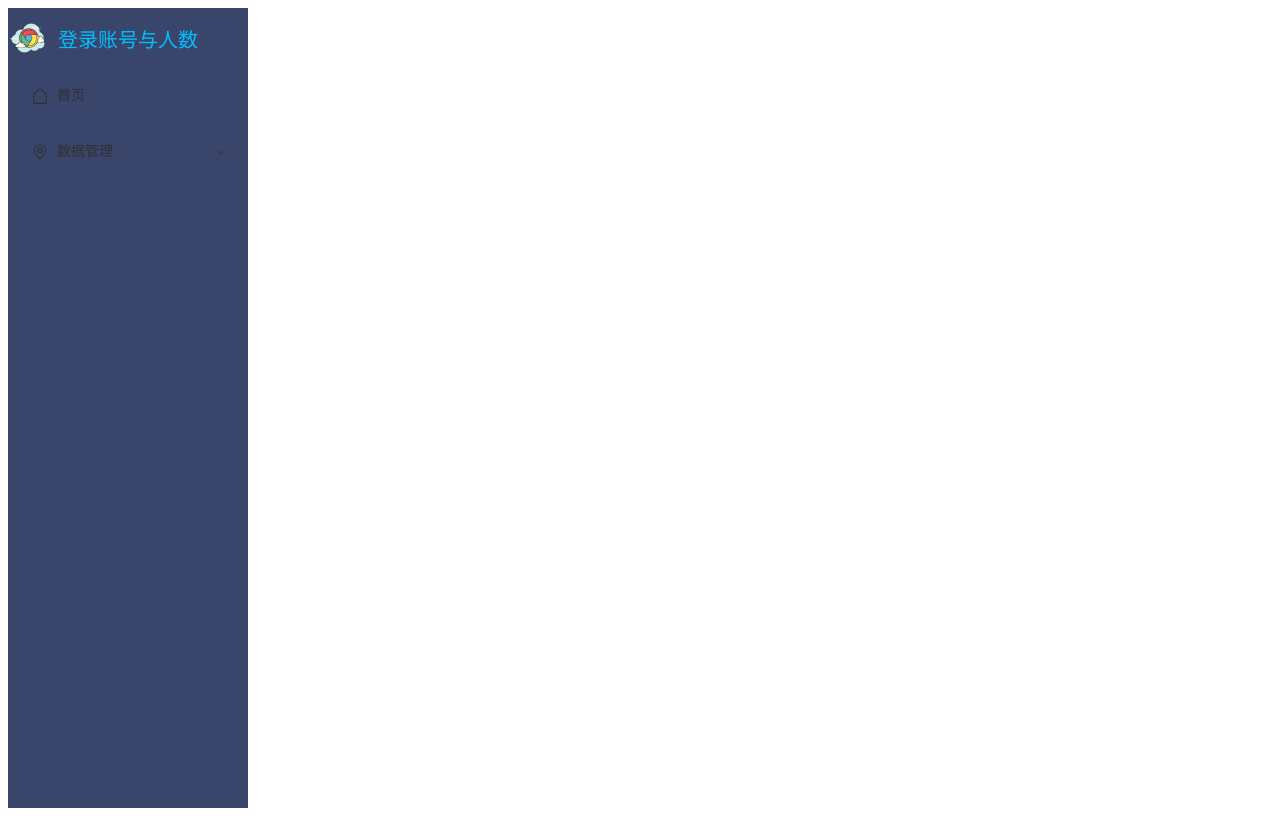
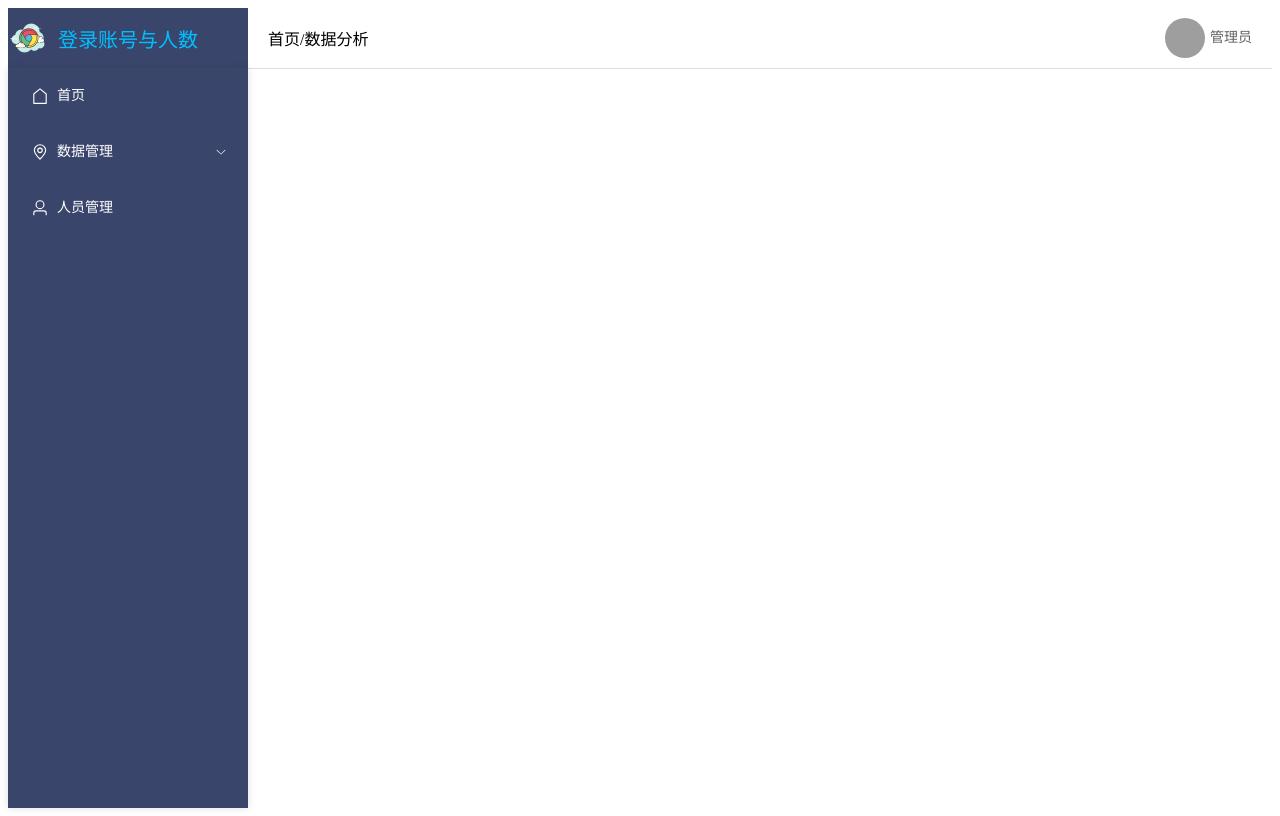
Before and after one commit to ALIUERNA/vue, a Vue app: page /manger in a window 1280 px wide. Built offline with nearby package versions, Linux system fonts and the light colour scheme; grey boxes are pictures that could not be loaded.

Commit message:
Initial commit

```diff
--- a/src/views/manger.vue
+++ b/src/views/manger.vue
@@ -1,25 +1,42 @@
 <template>
 <!--  头部区域-->
   <div class="title">
-    <div style="font-size: 20px;color: deepskyblue;background-color: #3a456b;width: 240px;height: 60px;display: flex;align-items: center;">
-      <img src="@/assets/img/logo.png" alt="" style="width: 40px;height: 40px;margin-right: 10px">
+    <div class="header-left">
+      <img src="@/assets/img/logo.png" alt="" class="logo">
       <span>登录账号与人数</span>
     </div>
-    <div style="flex: 1"></div>
+    <div class="header-middle">
+      首页/数据分析
+    </div>
+    <div class="header-right">
+      <el-dropdown>
+        <div class="user-info">
+          <img class="avatar" src="https://cube.elemecdn.com/3/7c/3ea6beec64369c2642b92c6726f1epng.png">
+          <span>管理员</span>
+        </div>
+        <template #dropdown>
+          <el-dropdown-menu>
+            <el-dropdown-item>个人信息</el-dropdown-item>
+            <el-dropdown-item>退出登录</el-dropdown-item>
+            <el-dropdown-item>修改密码</el-dropdown-item>
+          </el-dropdown-menu>
+        </template>
+      </el-dropdown>
+    </div>
   </div>
 <!--下方区域输出-->
   <div style="display: flex">
     <!--侧边导航栏-->
-    <div style="width: 240px; ">
-      <el-menu :default-openends="['1']" default-active="1" style="min-height: calc(100vh - 60px)">
+    <div style="width: 240px; box-shadow: 0 0 8px rgba(0,0,0,.12);">
+      <el-menu :default-openends="['1']" default-active="1"  style="min-height: calc(100vh - 60px)" text-color="#fff">
         <el-menu-item index="/manager/home"> <el-icon><House /></el-icon>首页</el-menu-item>
         <el-sub-menu index="1">
           <template #title>
             <el-icon><location /></el-icon>
             <span>数据管理</span>
           </template>
-          <el-menu-item index="1-1">二级菜单</el-menu-item>
         </el-sub-menu>
+        <el-menu-item index="1-1"><el-icon><User /></el-icon>人员管理</el-menu-item>
       </el-menu>
     </div>
 <!--    数据渲染区域-->
@@ -44,7 +61,76 @@
   //border-bottom: 1px solid #eee;
 }
 .el-menu{
+  height: 50px;
+  color: #ddd;
   background-color: #3a456b;
   border-color: #3a456b;
 }
+.el-sub-menu__title{
+  background-color: #3a456b;
+  color: #ddd;
+}
+.el-menu-item.is-active{
+  background-color: #537bee;
+  color: #fff;
+}
+::v-deep(.el-sub-menu__title:hover) {
+  background-color: #648af3 !important;
+}
+.el-menu-item:not(.is-active):hover{
+  background-color: #648af3;
+  color: #333;
+}
+.el-dropdown{
+  cursor: pointer;
+}
+.el-tooltip__trigger{
+  outline: none ;
+}
+.header-left {
+  font-size: 20px;
+  color: deepskyblue;
+  background-color: #3a456b;
+  width: 240px;
+  height: 100%;
+  display: flex;
+  align-items: center;
+  border-bottom: none;
+}
+
+.logo {
+  width: 40px;
+  height: 40px;
+  margin-right: 10px;
+}
+
+.header-middle {
+  flex: 1;
+  height: 100%;
+  border-bottom: 1px solid #ddd;
+  display: flex;
+  align-items: center;
+  padding-left: 20px;
+}
+
+.header-right {
+  width: fit-content;
+  height: 100%;
+  display: flex;
+  align-items: center;
+  padding-right: 20px;
+  border-bottom: 1px solid #ddd;
+}
+
+.user-info {
+  display: flex;
+  align-items: center;
+}
+
+.avatar {
+  width: 40px;
+  height: 40px;
+  border-radius: 50%;
+  margin-right: 5px;
+}
 </style>
```
